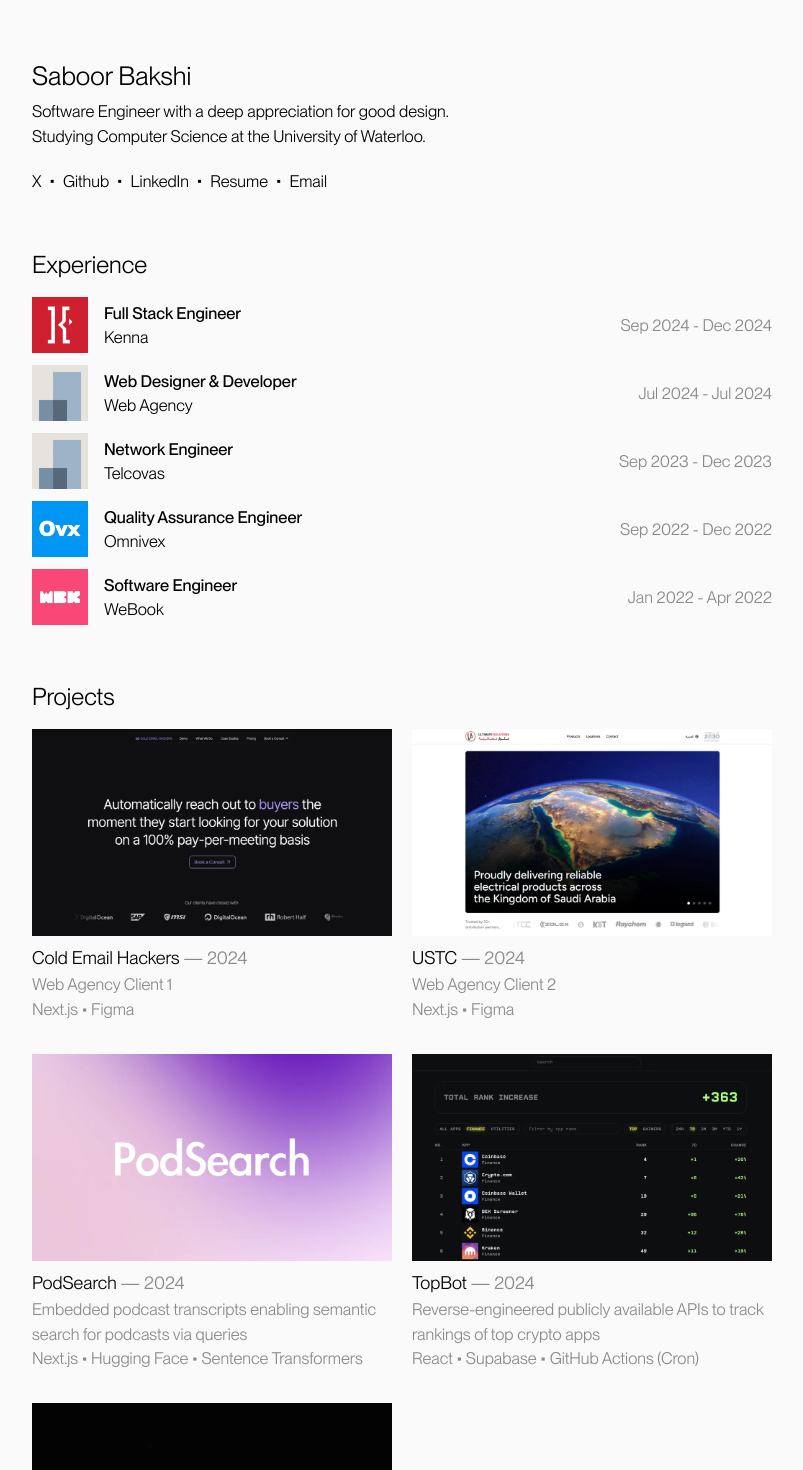
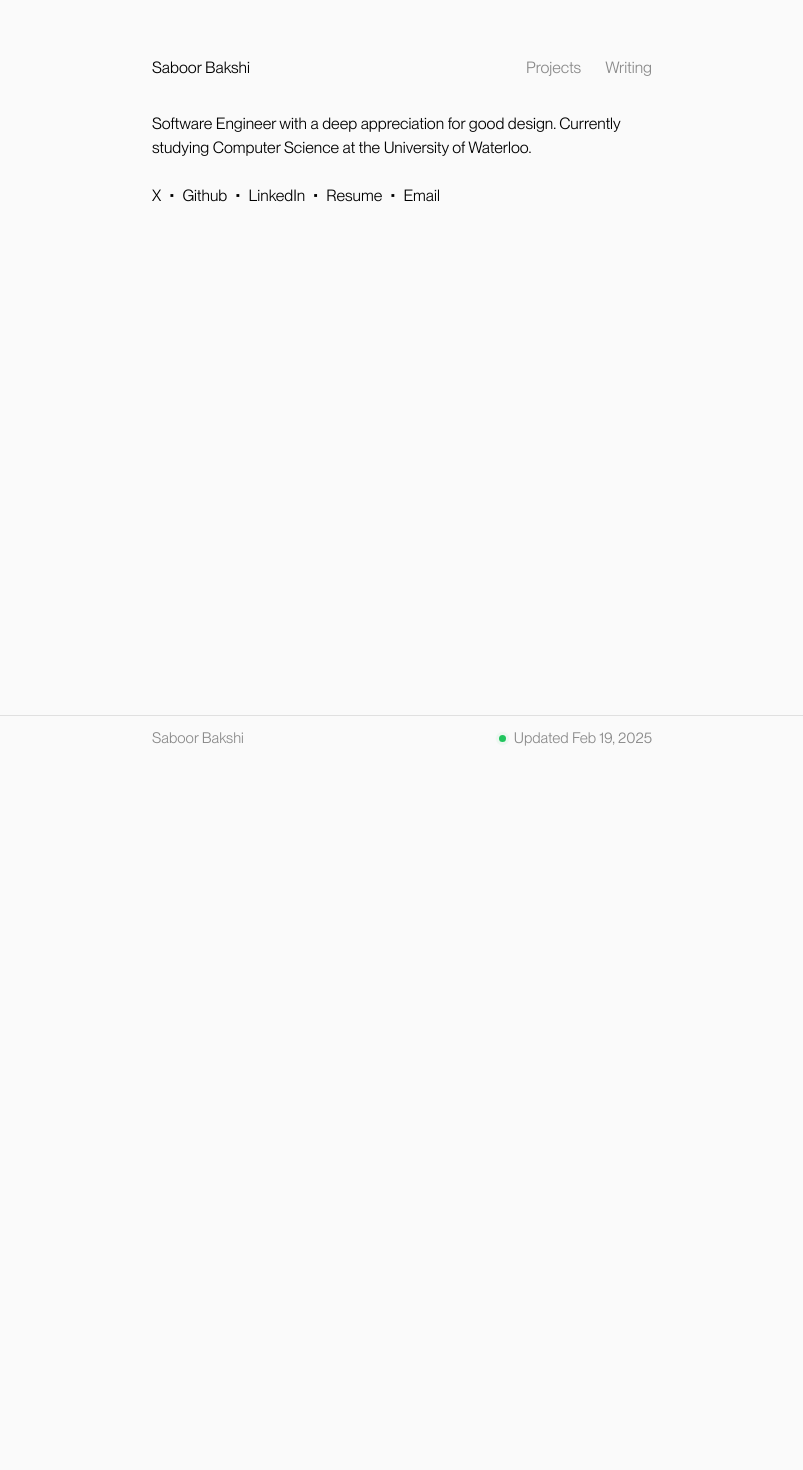
Before and after one commit to saboorbakshi/portfolio, a Next.js app: page / in a window 1280 px wide. Shown: the part 40-1510 px from the top of the page, without its empty margins (238-1041 px from the left). After the commit the page ends 800 px from the top, so only its background shows below. Built offline with nearby package versions, Linux system fonts and the light colour scheme.

Commit message:
refactor: changed stuff up

```diff
--- a/src/app/cats/page.tsx
+++ /dev/null
@@ -1,21 +0,0 @@
-export default function Cats() {
-  return (
-    <div>
-      <div className="mb-3 sm:mb-4">
-        <div className="text-[23px] sm:text-[26px]">Cats</div>
-        <div className="sm:text-base">...</div>
-      </div>
-      <div className="flex gap-1.5 sm:gap-2">
-        <div className="w-1/2 flex flex-col gap-1.5 sm:gap-2">
-          <img src="cats/panda.png" />
-          <img src="cats/junior.png" />
-        </div>
-        <div className="w-1/2 flex flex-col gap-1.5 sm:gap-2">
-          <img src="cats/cat1.png" />
-          <img src="cats/cat2.png" />
-        </div>
-      </div>
-      <div></div>
-    </div>
-  )
-}
--- a/src/app/globals.css
+++ b/src/app/globals.css
@@ -25,5 +25,5 @@
 body {
   background-color: rgb(var(--background-rgb));
   color: rgb(var(--foreground-rgb));
-  font-size: 15.5px;
+  font-size: 15px;
 }
--- a/src/app/layout.tsx
+++ b/src/app/layout.tsx
@@ -2,6 +2,7 @@
 import localFont from 'next/font/local'
 import Footer from '@/components/Footer'
 import './globals.css'
+import Header from '@/components/Header'
 
 const custom = localFont({
   src: [
@@ -33,8 +34,11 @@
   return (
     <html lang="en" className={`${custom.variable} font-custom`}>
       <body className="flex flex-col min-h-screen">
-        <main className="flex flex-col grow items-center my-8 sm:my-24 px-4">
-          <div className="w-full max-w-screen-custom">{children}</div>
+        <main className="flex flex-col grow items-center my-12 sm:my-24 px-6">
+          <div className="w-full max-w-screen-custom">
+            <Header />
+            {children}
+          </div>
         </main>
         <div className="h-[1px] bg-stroke" />
         <Footer />
--- a/src/app/page.tsx
+++ b/src/app/page.tsx
@@ -1,20 +1,14 @@
 import Link from '@/components/Link'
-import { experience, projects } from '@/data'
 
 export default function Home() {
   return (
-    <div className="flex flex-col gap-8 sm:gap-14">
-      <div>
-        <div className="text-[23px] sm:text-[26px] mb-1">Saboor Bakshi</div>
-        <div className="sm:hidden">
-          Software Engineer with a deep appreciation for good design. Studying Computer Science at
-          the University of Waterloo.
+    <div className="flex flex-col gap-4 sm:gap-6">
+      <div className="sm:text-base">
+        Software Engineer with a deep appreciation for good design. Currently studying Computer
+        Science at the University of Waterloo.
       </div>
-        <div className="hidden sm:block sm:text-base">
-          <div>Software Engineer with a deep appreciation for good design.</div>
-          <div>Studying Computer Science at the University of Waterloo.</div>
-        </div>
-        <div className="flex gap-2 mt-4 sm:mt-5">
+
+      <div className="flex gap-2">
         <Link label="X" url="https://twitter.com/saboorbakshi" />
         <div>•</div>
         <Link label="Github" url="https://github.com/saboorbakshi" />
@@ -26,48 +20,5 @@
         <Link label="Email" url="mailto:saboor.bakshi@uwaterloo.ca" />
       </div>
     </div>
-
-      <div>
-        <div className="text-[21px] sm:text-2xl mb-2 sm:mb-4">Experience</div>
-        <div className="flex flex-col gap-2 sm:gap-3">
-          {experience.map((item, index) => (
-            <div key={index} className="flex items-center justify-between">
-              <div className="flex items-center gap-3 sm:gap-4">
-                <img src={item.src} className="size-12 sm:size-14"></img>
-                <div>
-                  <div className="sm:hidden sm:text-base font-medium">{item.role}</div>
-                  <div className="hidden sm:block sm:text-base font-medium">{item.roleFull}</div>
-                  <div className="sm:text-base">{item.company}</div>
-                </div>
-              </div>
-              <div className="sm:text-base text-fgSecondary">{item.time}</div>
-            </div>
-          ))}
-        </div>
-      </div>
-
-      <div>
-        <div className="text-[21px] sm:text-2xl mb-2 sm:mb-4">Projects</div>
-        <div className="grid grid-cols-1 sm:grid-cols-2 sm:gap-x-5 gap-y-6 sm:gap-y-8">
-          {projects.map((item, index) => (
-            <a
-              key={index}
-              className="flex flex-col gap-2 group"
-              target="_blank"
-              rel="noopener noreferrer"
-              href={item.url}
-            >
-              <img src={item.src} className="w-full"></img>
-              <div>
-                <span className="sm:text-lg text-[17px] group-hover:underline">{item.name}</span>
-                <span className="sm:text-lg text-[17px] text-fgSecondary"> — {item.year}</span>
-                <div className="sm:text-base text-fgSecondary">{item.desc}</div>
-                <div className="sm:text-base text-fgSecondary">{item.tools}</div>
-              </div>
-            </a>
-          ))}
-        </div>
-      </div>
-    </div>
   )
 }
--- /dev/null
+++ b/src/app/projects/page.tsx
@@ -0,0 +1,24 @@
+import { projects } from '@/data'
+
+export default function Projects() {
+  return (
+    <div className="flex flex-col gap-4 sm:gap-6">
+      {projects.map((item, index) => (
+        <a
+          key={index}
+          className="flex flex-col gap-2 group"
+          target="_blank"
+          rel="noopener noreferrer"
+          href={item.url}
+        >
+          <div>
+            <span className="sm:text-base group-hover:underline">{item.name}</span>
+            <span className="sm:text-base text-fgSecondary"> — {item.year}</span>
+            <div className="sm:text-base text-fgSecondary">{item.desc}</div>
+            {/* <div className="sm:text-base text-fgSecondary">{item.tools}</div> */}
+          </div>
+        </a>
+      ))}
+    </div>
+  )
+}
--- /dev/null
+++ b/src/app/writing/page.tsx
@@ -0,0 +1,43 @@
+import { writing } from '@/data'
+
+export default function Writing() {
+  return (
+    <div className="flex flex-col gap-4 sm:gap-6">
+      {/* {writing.map((item, index) => (
+        <a
+          key={index}
+          className="flex flex-col gap-2 group"
+          target="_blank"
+          rel="noopener noreferrer"
+          href={'/'}
+        >
+          <div>
+            <div className="sm:text-base group-hover:underline">{item.title}</div>
+            <div className="sm:text-base text-fgSecondary">{item.date}</div>
+          </div>
+        </a>
+      ))} */}
+    </div>
+  )
+}
+
+// export default function Cats() {
+//   return (
+//     <div>
+//       <div className="mb-4 sm:mb-6">
+//         <div className="text-xl sm:text-2xl">Writing</div>
+//       </div>
+
+//       <div className="flex gap-1.5 sm:gap-2">
+//         <div className="w-1/2 flex flex-col gap-1.5 sm:gap-2">
+//           <img src="cats/panda.png" className="rounded-sm" />
+//           <img src="cats/junior.png" className="rounded-sm" />
+//         </div>
+//         <div className="w-1/2 flex flex-col gap-1.5 sm:gap-2">
+//           <img src="cats/cat1.png" className="rounded-sm" />
+//           <img src="cats/cat2.png" className="rounded-sm" />
+//         </div>
+//       </div>
+//     </div>
+//   )
+// }
--- a/src/components/Footer.tsx
+++ b/src/components/Footer.tsx
@@ -1,23 +1,17 @@
-'use client'
+export default function Footer() {
+  return (
+    <footer className="flex flex-col items-center justify-center px-6">
+      <div className="w-full max-w-screen-custom flex justify-between items-center py-3">
+        <a href="/" className="text-sm sm:text-[15px] text-fgSecondary hover:underline">
+          Saboor Bakshi
+        </a>
 
-import { usePathname } from 'next/navigation'
-
-export default function Footer() {
-  const pathname = usePathname()
-  const isHome = pathname.includes('cats')
-
-  return (
-    <footer className="flex flex-col items-center justify-center px-4">
-      <div className="w-full max-w-screen-custom flex justify-between items-center py-3">
-        <a href={isHome ? '/' : '/cats'} className="text-fgSecondary hover:underline">
-          {isHome ? 'Home' : 'Cats'}
-        </a>
-        <div className="flex items-center gap-2">
+        <div className="flex items-center gap-1">
           <div className="relative flex items-center justify-center p-1">
-            <div className="absolute size-2 animate-ping rounded-full bg-green-500 opacity-75"></div>
-            <div className="size-2 rounded-full bg-green-500"></div>
+            <div className="absolute size-[7px] animate-ping rounded-full bg-green-500 opacity-75"></div>
+            <div className="size-[7px] rounded-full bg-green-500"></div>
           </div>
-          <div className="text-fgSecondary">Updated 25/1/2025</div>
+          <div className="text-sm sm:text-[15px] text-fgSecondary">Updated Feb 19, 2025</div>
         </div>
       </div>
     </footer>
--- /dev/null
+++ b/src/components/Header.tsx
@@ -0,0 +1,34 @@
+'use client'
+
+import Link from 'next/link'
+import { usePathname } from 'next/navigation'
+
+interface NavLinkProps {
+  href: string
+  children: React.ReactNode
+}
+
+function NavLink({ href, children }: NavLinkProps) {
+  const pathname = usePathname()
+  // Consider a link active if the pathname matches exactly or starts with the href (for nested routes)
+  const isActive = href === '/' ? pathname === '/' : pathname.startsWith(href)
+  const activeClass = isActive ? 'text-fg' : 'text-fgSecondary'
+
+  return (
+    <Link href={href} className={`sm:text-base ${activeClass} hover:text-fg`}>
+      {children}
+    </Link>
+  )
+}
+
+export default function Header() {
+  return (
+    <header className="flex flex-row justify-between items-center mb-6 sm:mb-8">
+      <NavLink href="/">Saboor Bakshi</NavLink>
+      <div className="flex flex-row gap-6">
+        <NavLink href="/projects">Projects</NavLink>
+        <NavLink href="/writing">Writing</NavLink>
+      </div>
+    </header>
+  )
+}
--- a/src/data.ts
+++ b/src/data.ts
@@ -38,17 +38,25 @@
 
 export const projects = [
   {
+    name: 'TopBot',
+    year: 2024,
+    desc: 'Reverse-engineered public APIs to track crypto app rankings for free',
+    tools: 'React • Supabase • GitHub Actions (Cron)',
+    src: 'projects/topbot.png',
+    url: 'https://www.topbot.dev/'
+  },
+  {
     name: 'Cold Email Hackers',
     year: 2024,
-    desc: 'Web Agency Client 1',
-    tools: 'Next.js • Figma',
+    desc: 'Web Agency Client #1',
+    tools: 'React • Figma',
     src: 'projects/cold-email-hackers.png',
     url: 'https://www.coldemailhackers.com/'
   },
   {
     name: 'USTC',
     year: 2024,
-    desc: 'Web Agency Client 2',
+    desc: 'Web Agency Client #2',
     tools: 'Next.js • Figma',
     src: 'projects/ustc.png',
     url: 'https://ustc.sa/en'
@@ -56,25 +64,32 @@
   {
     name: 'PodSearch',
     year: 2024,
-    desc: 'Embedded podcast transcripts enabling semantic search for podcasts via queries',
+    desc: 'Made podcasts searchable by embedding transcripts for semantic query retrieval',
     tools: 'Next.js • Hugging Face • Sentence Transformers',
     src: 'projects/pod-search.png',
     url: 'https://github.com/saboorbakshi/pod-search'
   },
   {
-    name: 'TopBot',
-    year: 2024,
-    desc: 'Reverse-engineered publicly available APIs to track rankings of top crypto apps',
-    tools: 'React • Supabase • GitHub Actions (Cron)',
-    src: 'projects/topbot.png',
-    url: 'https://www.topbot.dev/'
-  },
-  {
     name: 'Hairloss AI',
     year: 2024,
-    desc: 'iOS app for diagnosing Male Androgenic Alopecia',
-    tools: 'Expo • OpenCV • MediaPipe • Jupyter Notebook',
+    desc: 'Developed an Expo app for diagnosing Male Androgenic Alopecia',
+    tools: 'React Native • OpenCV • MediaPipe • Jupyter Notebook',
     src: 'projects/hairloss-ai.png',
     url: 'https://apps.apple.com/us/app/hairloss-ai-scan-hair-health/id6563141135'
   }
 ]
+
+export const writing = [
+  {
+    title: 'Lessons learnt fostering kittens',
+    date: 'Feb 19, 2025'
+  },
+  {
+    title: 'Why Computer Science',
+    date: 'Feb 19, 2025'
+  },
+  {
+    title: 'What success means to me',
+    date: 'Feb 19, 2025'
+  }
+]
--- a/tailwind.config.ts
+++ b/tailwind.config.ts
@@ -18,10 +18,7 @@
         stroke: '#e0e0e0'
       },
       maxWidth: {
-        'screen-custom': '740px'
-      },
-      fontSize: {
-        base: ['16.5px', '1.5'] // 16.5px with a line-height of 1.5
+        'screen-custom': '500px'
       }
     }
   },
```
Also changed, not shown: src/components/Link.tsx (+6 -1 lines). Lines whose indentation alone changed are shown as unchanged.
